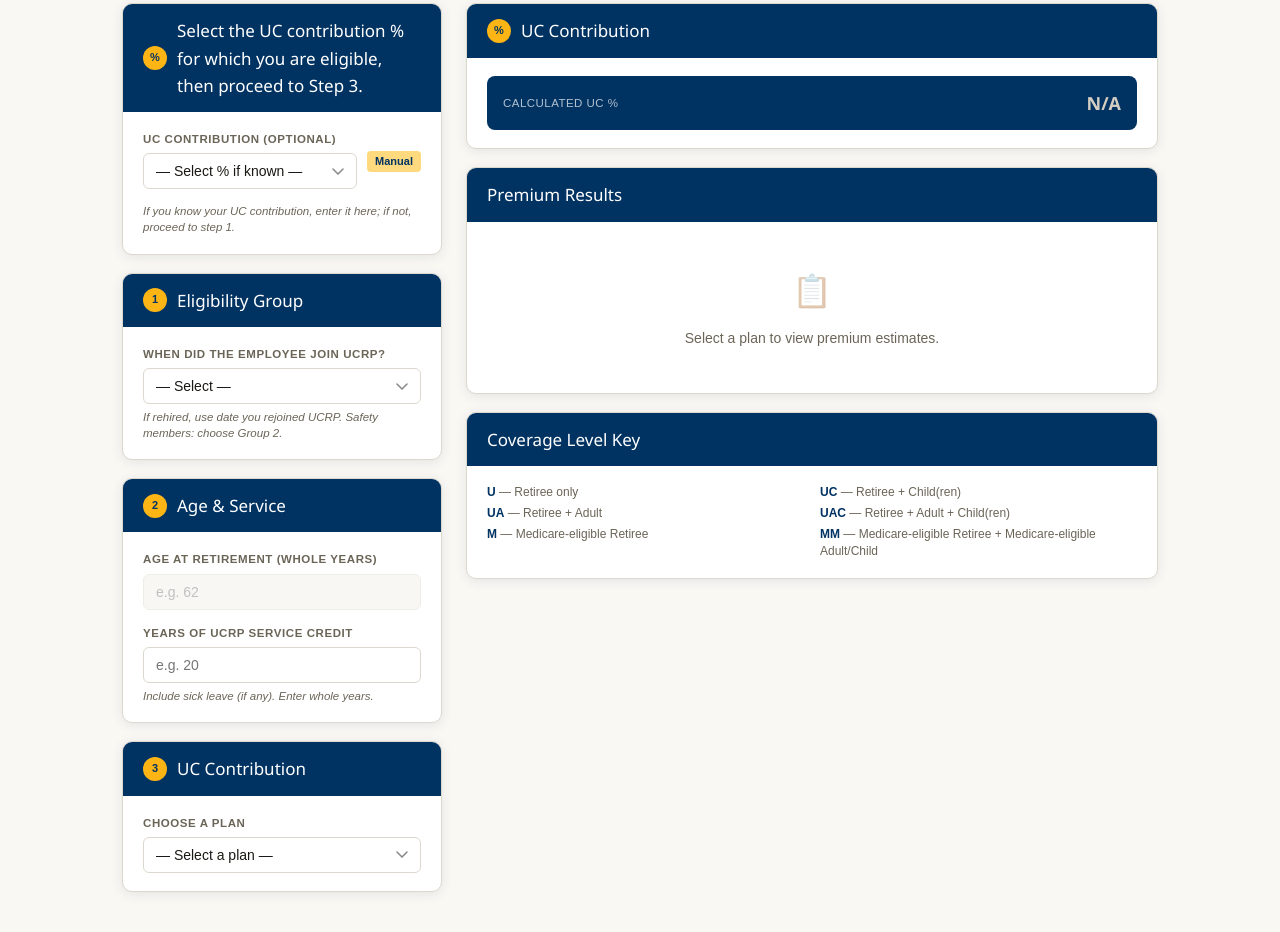
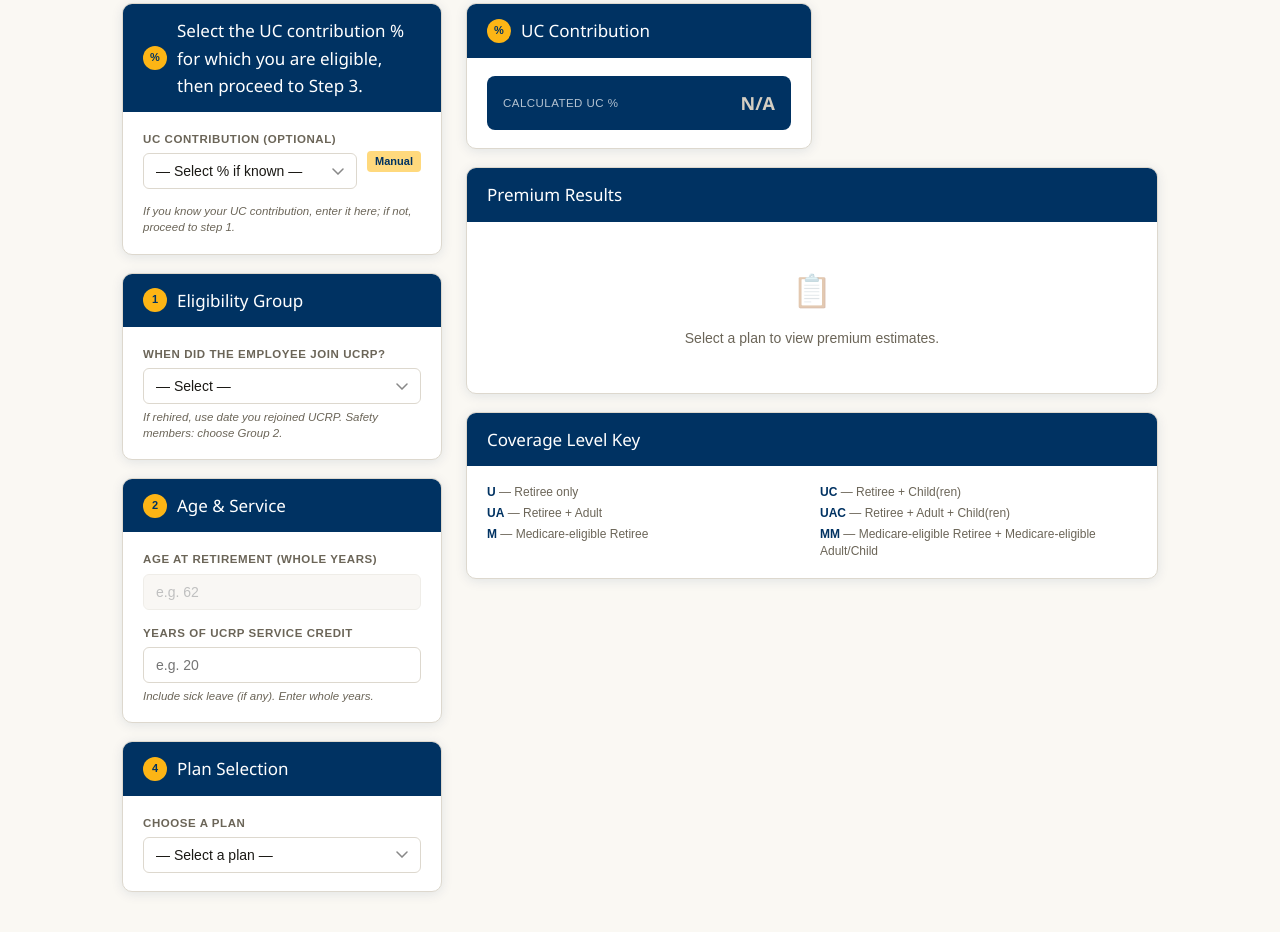
Before and after one commit to Guerren72/uc-retiree-premium-estimator-2026, a plain HTML site: page index.html in a window 1280 px wide. Shown: the part 174-1106 px from the top of the page. Drawn offline with Linux system fonts and the light colour scheme.

Commit message:
Update contribution card and plan selection section

```diff
--- a/index.html
+++ b/index.html
@@ -184,10 +184,10 @@
       </div>
 
       <!-- Step 4 remains in the left column -->
-<div class="card contrib-card">
+      <div class="card">
    <div class="card-header">
-    <div class="step-badge">3</div>
-    <h2>UC Contribution</h2>
+    <div class="step-badge">4</div>
+    <h2>Plan Selection</h2>
    </div>
         <div class="card-body">
           <div class="field">
@@ -217,7 +217,7 @@
 
      <div class="results-panel">
 
-      <div class="card">
+      <div class="card contrib-card">
          <div class="card-header">
            <div class="step-badge">%</div>
            <h2>UC Contribution</h2>
```
Lines whose indentation alone changed are shown as unchanged.
